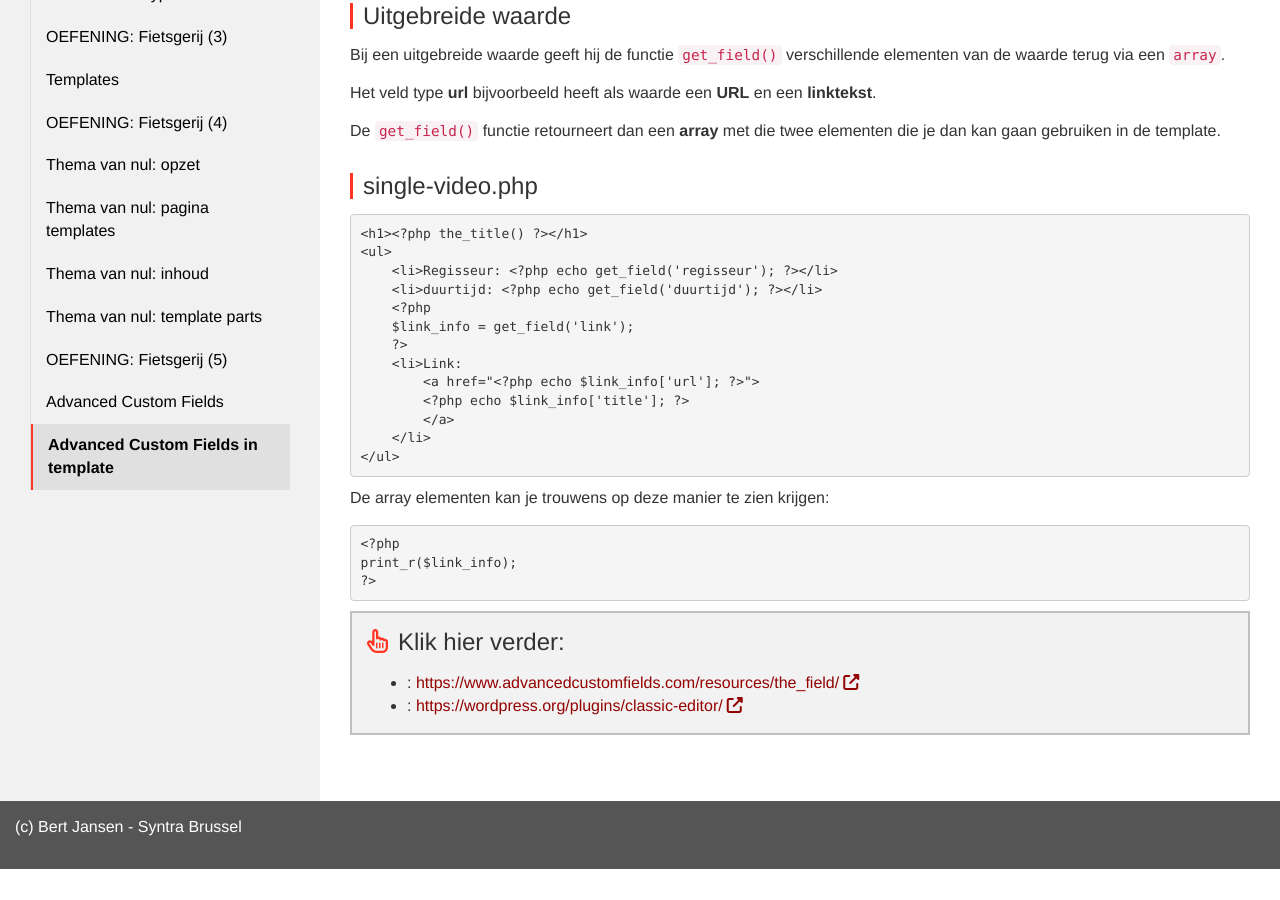
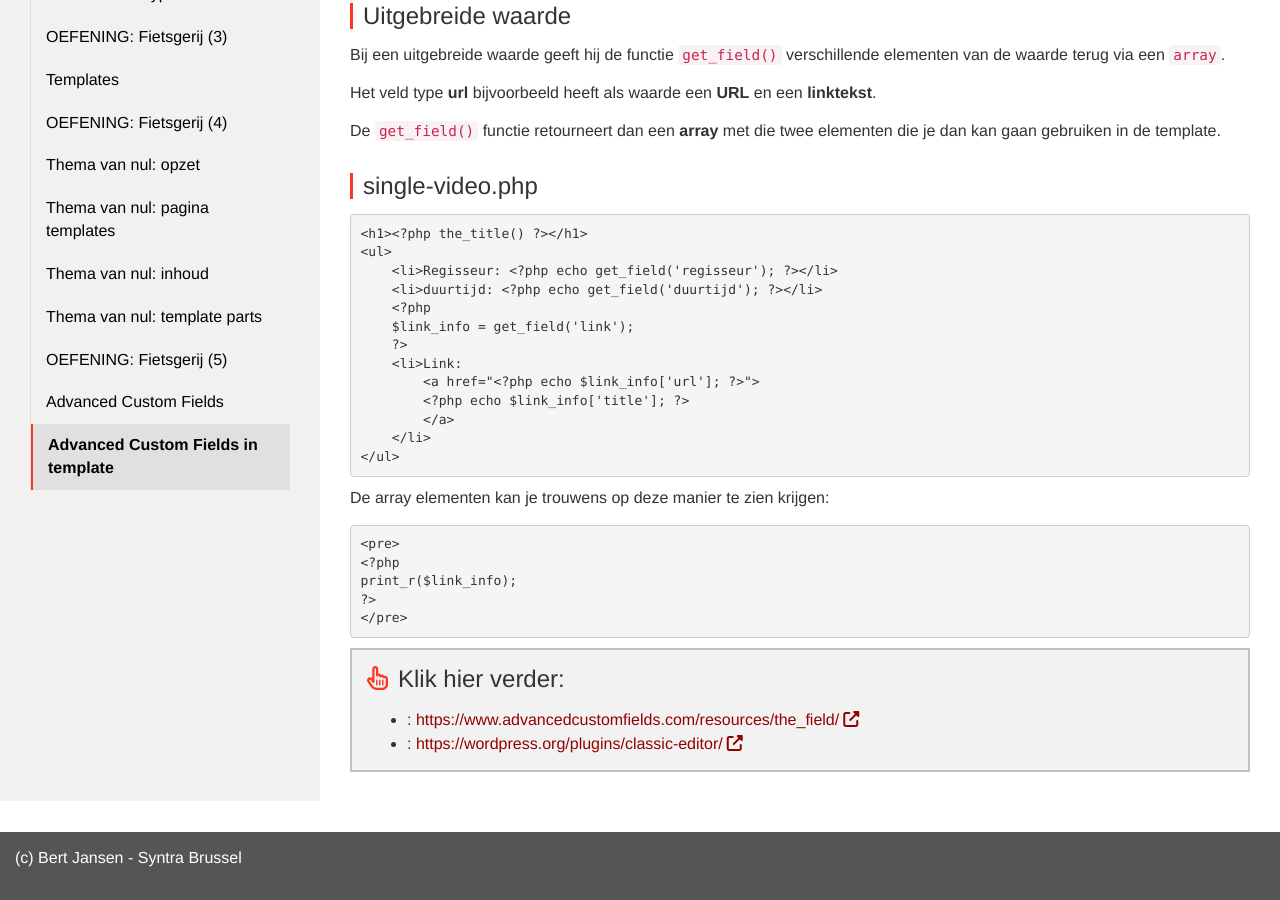
Before and after one commit to Syntra-Brussel/dynamische-webtechnieken, a Jekyll site: the page built from wordpress/acf-in-template.md, in a window 1280 px wide and 900 px high, scrolled down 699 px. Built offline with Jekyll 4.4.1, drawn with Linux system fonts in a browser that asks for light colours; nearby versions of some CDN libraries; a script that is not in the unit is left out; before the commit the page ends 1568 px from its top, so only the background shows below that.

Commit message:
Update acf-in-template.md

```diff
--- a/wordpress/acf-in-template.md
+++ b/wordpress/acf-in-template.md
@@ -59,7 +59,9 @@
 De array elementen kan je trouwens op deze manier te zien krijgen:
 
 <pre>
+&lt;pre&gt;
 &lt;?php
 print_r($link_info);
 ?&gt;
+&lt;/pre&gt;
 </pre>
```
